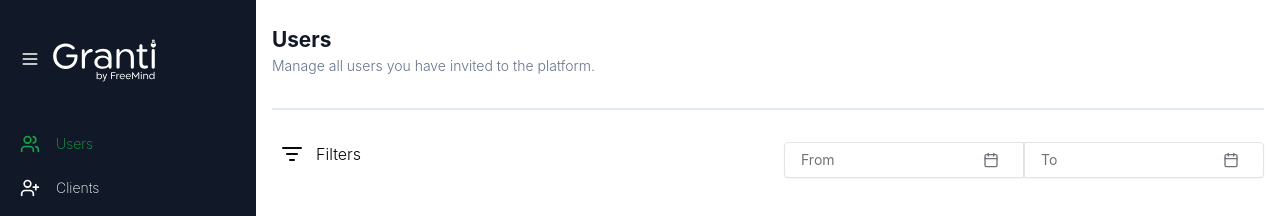
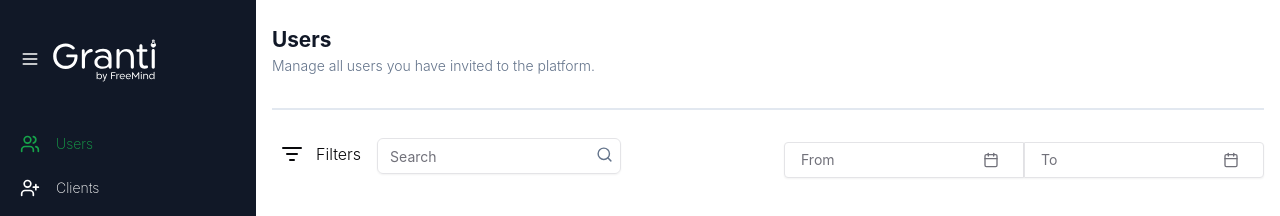
Before and after one commit to littlegod20/Freemind, a React (Vite) app: page / in a window 1280 px wide. Shown: the top 216 px of the page. Built offline with nearby package versions, Linux system fonts and the light colour scheme.

Commit message:
added the type property ot the Inputs component

```diff
--- a/src/components/widgets/FilterSearch.tsx
+++ b/src/components/widgets/FilterSearch.tsx
@@ -38,7 +38,7 @@ const FilterSearch = ({ filterInfo }: { filterInfo: LabelTypes[] }) => {
         </section>
 
         {/* search input */}
-        <Inputs data={[{ placeholder: "Search", Icon: Search }]} />
+        <Inputs data={[{ placeholder: "Search", Icon: Search , type:'text'}]} />
       </div>
     </>
   );
```
